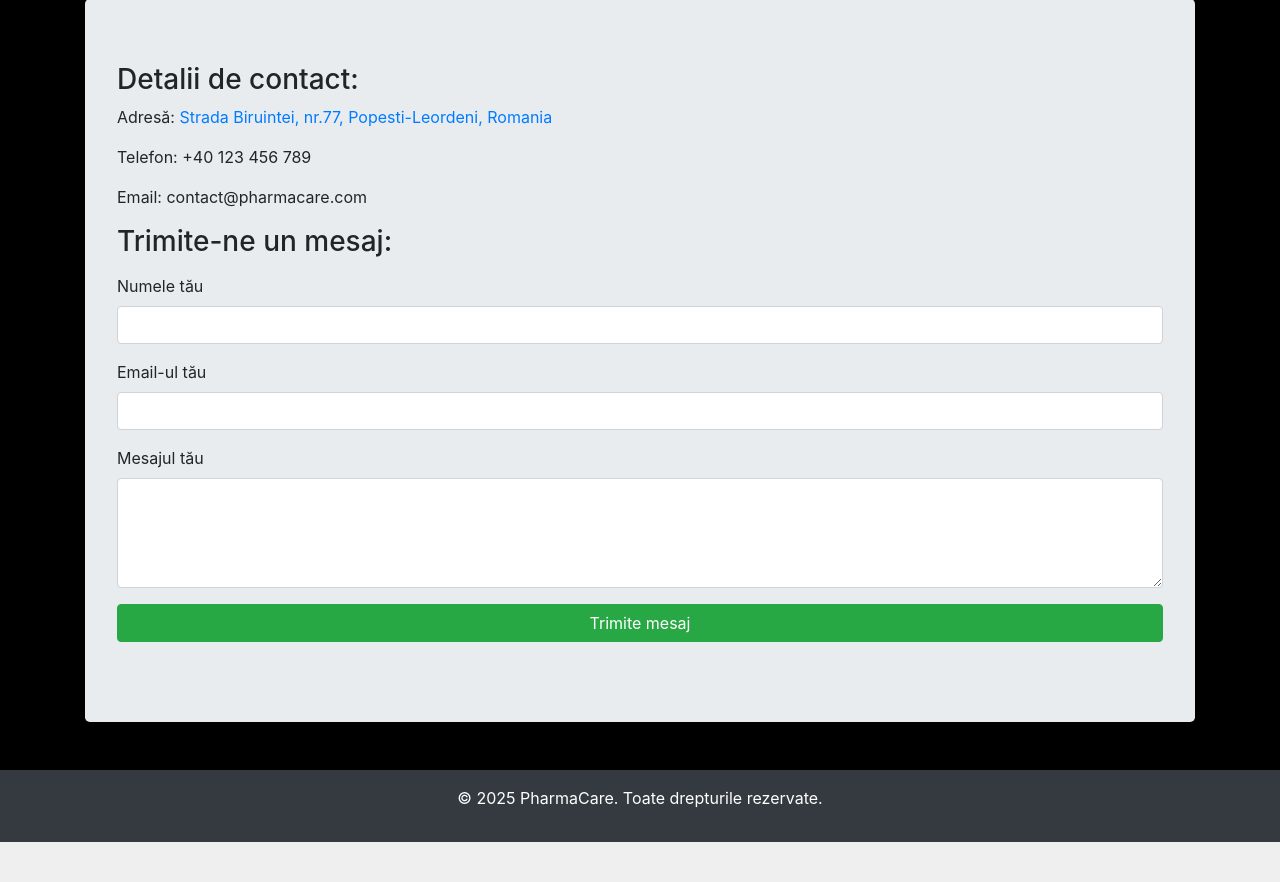
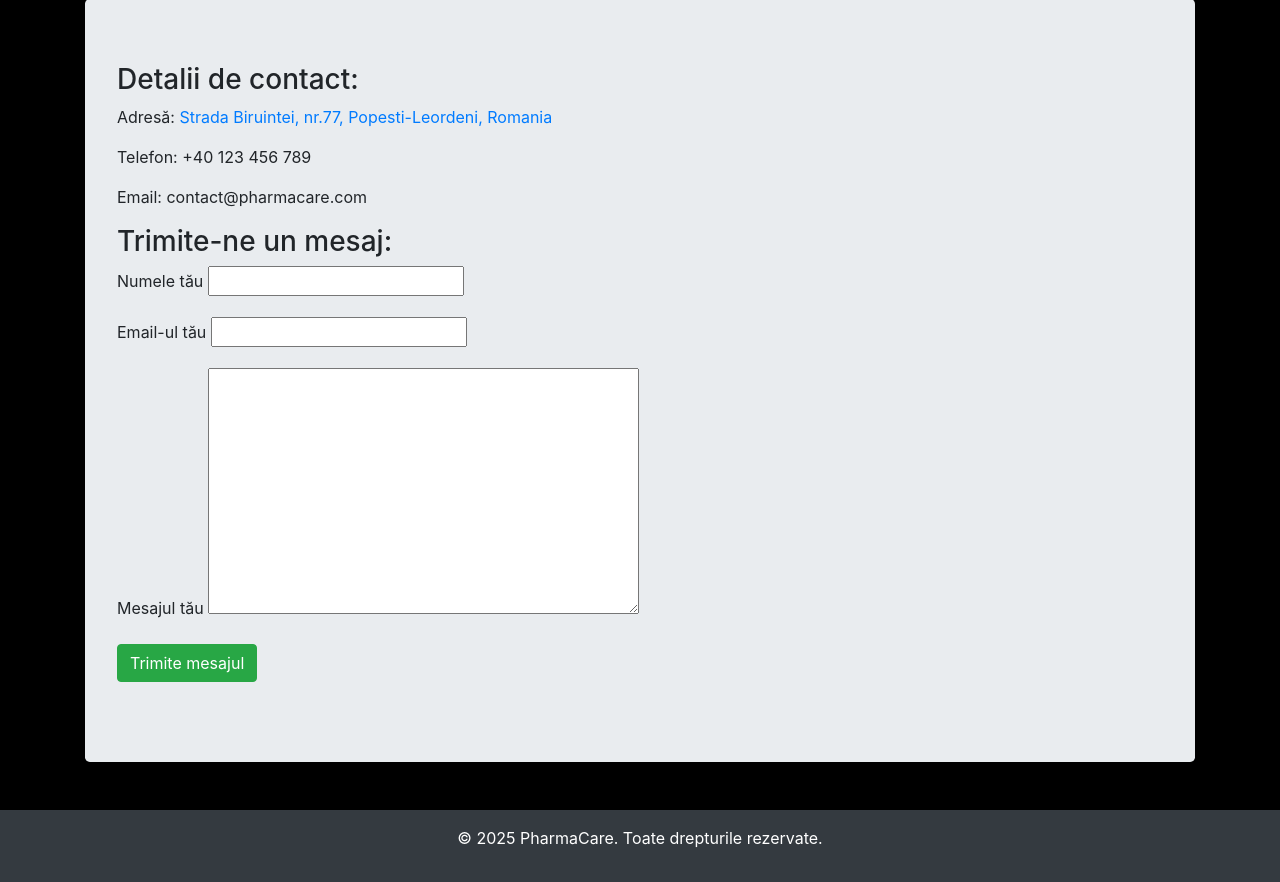
Before and after one commit to deeada95/ADA_final, a Django app: page /contact/ in a window 1280 px wide. Shown: the part 123-1005 px from the top of the page. Before the commit the page ends 965 px from the top, so only its background shows below. Run offline with Django 5.2, Linux system fonts and the light colour scheme; some libraries are stand-ins or nearby versions.

```diff
--- a/produs/admin.py
+++ b/produs/admin.py
@@ -1,5 +1,5 @@
 from django.contrib import admin
-from produs.models import Produs, Category, ImaginiProdus, Favorite
+from produs.models import Produs, Category, ImaginiProdus, Favorite, ContactMessage
 
 # Register your models here.
 
@@ -7,3 +7,4 @@ admin.site.register(Category)
 admin.site.register(Produs)
 admin.site.register(ImaginiProdus)
 admin.site.register(Favorite)
+admin.site.register(ContactMessage)
--- a/produs/forms.py
+++ b/produs/forms.py
@@ -11,6 +11,6 @@ class FilterProductsForm(forms.Form):
     )
 
 class ContactForm(forms.Form):
-    name = forms.CharField(label="Numele tău", max_length=100)
+    nume = forms.CharField(label="Numele tău", max_length=100)
     email = forms.EmailField(label="Email-ul tău")
-    message = forms.CharField(label="Mesajul tău", widget=forms.Textarea)
+    mesaj = forms.CharField(label="Mesajul tău", widget=forms.Textarea)
--- a/produs/templates/contact.html
+++ b/produs/templates/contact.html
@@ -7,24 +7,39 @@
   <p>Email: contact@pharmacare.com</p>
 
   <h3>Trimite-ne un mesaj:</h3>
-  <form method="post" class="mt-3">
+
+  <form method="post">
     {% csrf_token %}
-    <div class="mb-3">
-      <label for="name" class="form-label">Numele tău</label>
-      <input type="text" class="form-control" id="name" name="name" required>
+    <div class="form-group">
+        <label for="id_nume">Numele tău</label>
+        {{ form.nume }}
+        {% if form.nume.errors %}
+            <ul class="errorlist">
+                {% for error in form.nume.errors %}
+                    <li>{{ error }}</li>
+                {% endfor %}
+            </ul>
+        {% endif %}
     </div>
 
-    <div class="mb-3">
-      <label for="email" class="form-label">Email-ul tău</label>
-      <input type="email" class="form-control" id="email" name="email" required>
+    <div class="form-group">
+        <label for="id_email">Email-ul tău</label>
+        {{ form.email }}
     </div>
 
-    <div class="mb-3">
-      <label for="message" class="form-label">Mesajul tău</label>
-      <textarea class="form-control" id="message" name="message" rows="4" required></textarea>
+    <div class="form-group">
+        <label for="id_mesaj">Mesajul tău</label>
+        {{ form.mesaj }}
+        {% if form.mesaj.errors %}
+            <ul class="errorlist">
+                {% for error in form.mesaj.errors %}
+                    <li>{{ error }}</li>
+                {% endfor %}
+            </ul>
+        {% endif %}
     </div>
 
-    <button type="submit" class="btn btn-success w-100">Trimite mesaj</button>
-  </form>
+    <button type="submit" class="btn btn-success">Trimite mesajul</button>
+</form>
 
 {% endblock %}
--- a/produs/views.py
+++ b/produs/views.py
@@ -3,7 +3,7 @@ from django.http import JsonResponse
 from django.shortcuts import render, get_object_or_404
 from django.views.generic import ListView, TemplateView
 from .forms import FilterProductsForm, ContactForm
-from .models import Produs, Favorite
+from .models import Produs, Favorite, ContactMessage
 
 
 def index(request):
@@ -34,11 +34,17 @@ def contact(request):
     if request.method == 'POST':
         form = ContactForm(request.POST)
         if form.is_valid():
-            name = form.cleaned_data['name']
+            nume = form.cleaned_data['nume']
             email = form.cleaned_data['email']
-            message = form.cleaned_data['message']
+            mesaj = form.cleaned_data['mesaj']
 
-            return render(request, 'contact_succes.html', {'name': name})
+
+            contact_message = ContactMessage(nume=nume, email=email, mesaj=mesaj)
+            contact_message.save()
+
+            return render(request, 'contact_succes.html', {'name': nume})
+        else:
+            print(form.errors)
     else:
         form = ContactForm()
 
```
Also changed, not shown: produs/models.py (+9 -0 lines), accounts/models.py (line endings or trailing spaces), db.sqlite3, produs/migrations/0026_contactmessage.py (added), produs/migrations/0027_remove_contactmessage_data.py (added).
